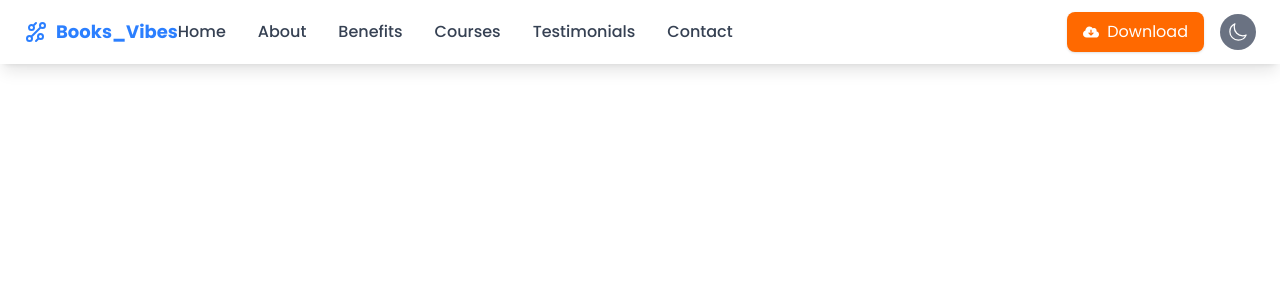
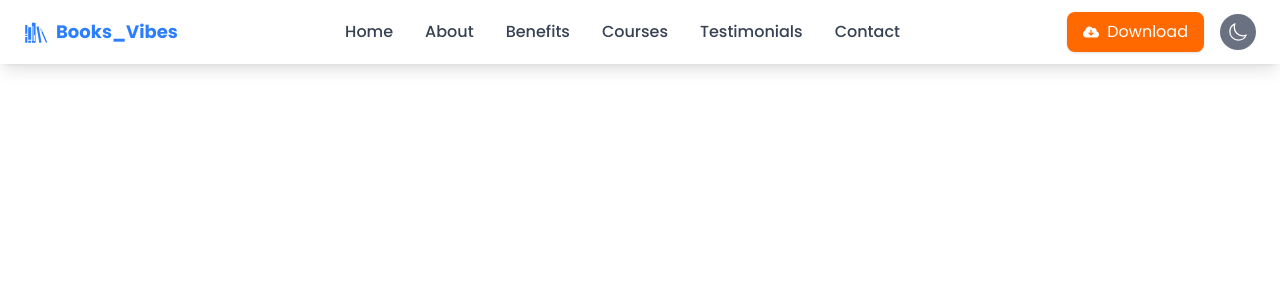
Before and after one commit to moonspark78/BooksVibe_NextJS, a Next.js app: page / in a window 1280 px wide. Shown: the top 300 px of the page. Built offline with nearby package versions, Linux system fonts and the light colour scheme.

Commit message:
📈 Working in the navbar + fix errors  📈

```diff
--- a/components/Home/Navbar/Navbar.tsx
+++ b/components/Home/Navbar/Navbar.tsx
@@ -1,7 +1,7 @@
 "use client";
 
 import React, { useState, useEffect } from "react";
-import { GrTechnology } from "react-icons/gr";
+import { GiBookshelf } from "react-icons/gi";
 import { FaCloudArrowDown } from "react-icons/fa6";
 import { CgMenu } from "react-icons/cg";
 import { IoClose, IoMoonOutline } from "react-icons/io5";
@@ -23,21 +23,28 @@ const Navbar: React.FC = () => {
     };
   }, []);
 
-  const navLinks = ["Home", "About", "Benefits", "Courses", "Testimonials", "Contact"];
+  const navLinks = [
+    "Home",
+    "About",
+    "Benefits",
+    "Courses",
+    "Testimonials",
+    "Contact",
+  ];
 
   return (
     <div className="fixed top-0 left-0 w-full bg-white shadow-lg px-6 py-3 flex items-center justify-between z-50">
       <div className="container mx-auto flex items-center justify-between">
         {/* Logo */}
         <div className="flex items-center space-x-2">
-          <GrTechnology size={24} className="text-blue-500" />
+          <GiBookshelf size={24} className="text-blue-500" />
           <span className="font-bold text-blue-500 text-lg">Books_Vibes</span>
         </div>
 
         {/* Desktop Navigation et Boutons */}
         <div className="hidden lg:flex items-center justify-between w-full">
-          {/* Liens de navigation */}
-          <div className="flex space-x-8">
+  {/* Navlinks centrés */}
+  <div className="flex-1 flex justify-center space-x-8">
     {navLinks.map((link) => (
       <a
         key={link}
@@ -48,7 +55,8 @@ const Navbar: React.FC = () => {
       </a>
     ))}
   </div>
-          {/* Boutons Download et Moon */}
+
+  {/* Boutons */}
   <div className="flex items-center">
     <button className="flex items-center bg-orange-500 text-white px-4 py-2 rounded-lg shadow hover:bg-orange-600 transition">
       <FaCloudArrowDown className="mr-2" />
@@ -79,8 +87,10 @@ const Navbar: React.FC = () => {
           {/* En-tête du menu mobile */}
           <div className="flex items-center justify-between w-full mb-8">
             <div className="flex items-center space-x-2">
-              <GrTechnology size={24} className="text-blue-500" />
-              <span className="font-bold text-blue-500 text-lg">Books_Vibes</span>
+              <GiBookshelf size={24} className="text-blue-500" />
+              <span className="font-bold text-blue-500 text-lg">
+                Books_Vibes
+              </span>
             </div>
             <IoClose
               size={28}
@@ -103,7 +113,7 @@ const Navbar: React.FC = () => {
           </div>
 
           {/* Bouton Download centré */}
-          <button className="mt-8 flex items-center bg-orange-500 text-white px-4 py-2 rounded-lg shadow hover:bg-orange-600 transition self-center">
+          <button className="mt-8 flex items-center bg-orange-500 text-white px-4 py-2 rounded-lg shadow hover:bg-orange-600 transition self-center w-[60%]">
             <FaCloudArrowDown className="mr-2" />
             Download
           </button>
```
Lines whose indentation alone changed are shown as unchanged.
